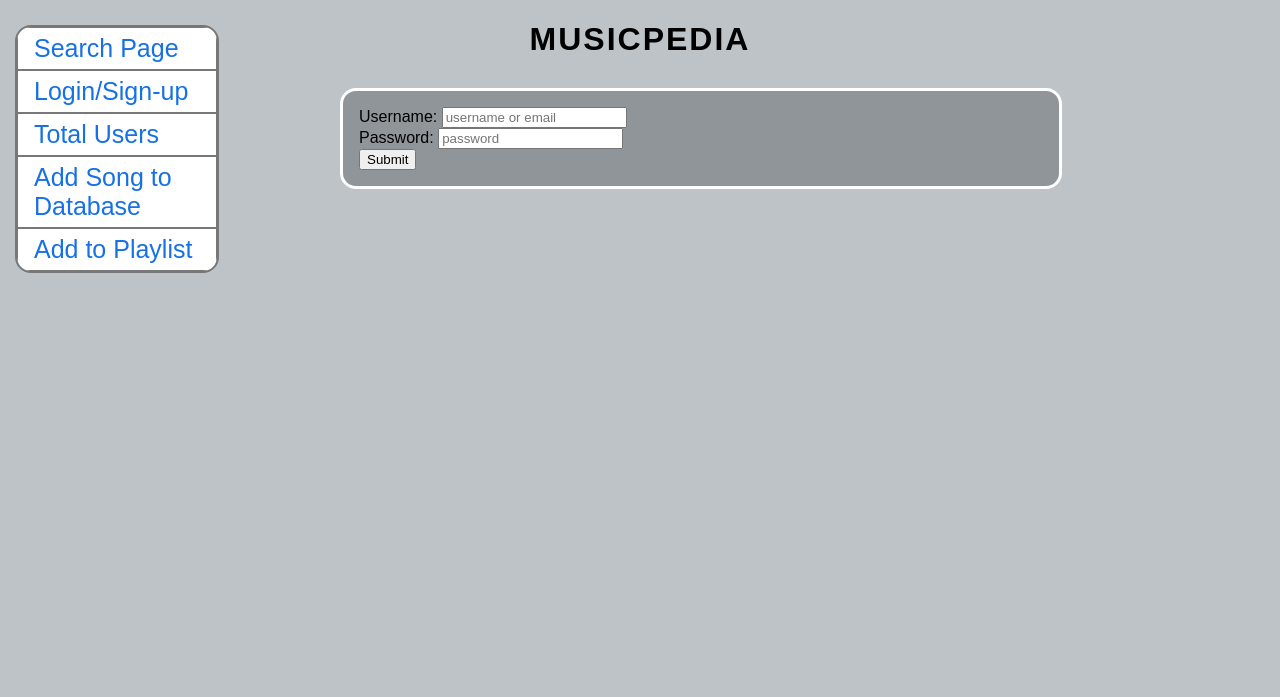
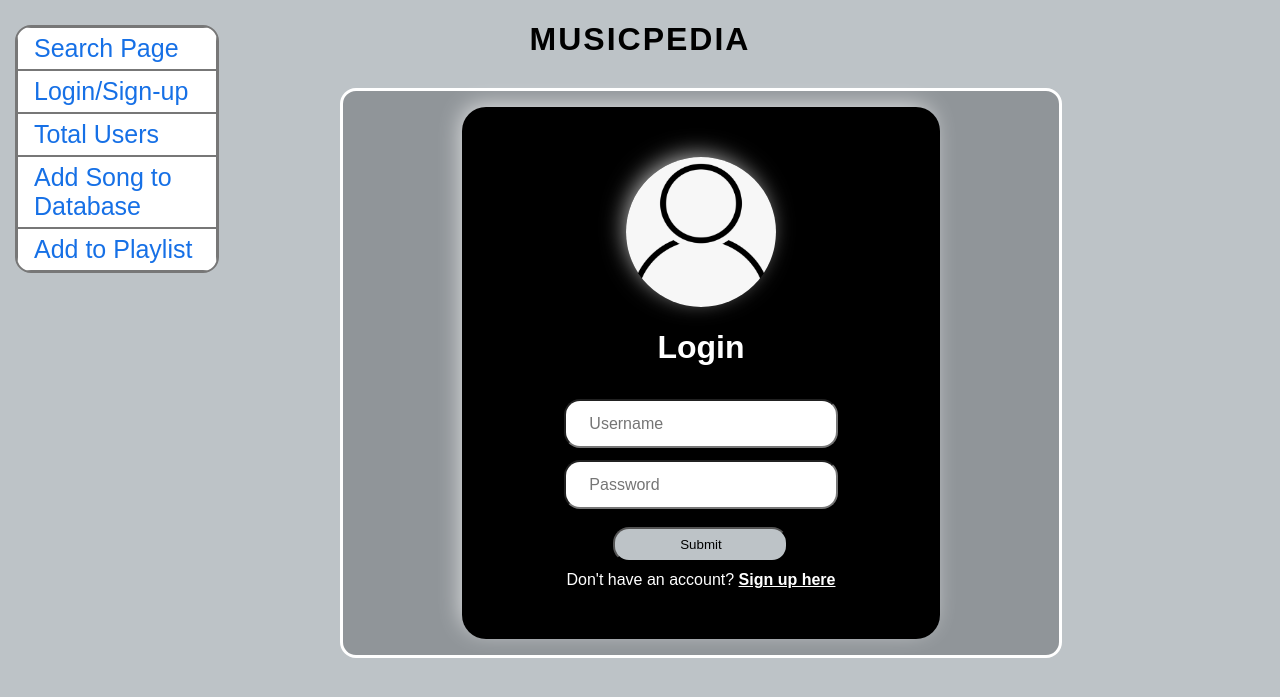
Before and after one commit to tmitul1/musicpedia, a PHP site: page /login.php in a window 1280 px wide. Shown: the top 697 px of the page. Run offline with PHP 8.4, Linux system fonts and the light colour scheme.

Commit message:
Styled the login page
Reformatted and styled the login page

```diff
--- a/login.php
+++ b/login.php
@@ -2,11 +2,21 @@
 require 'header.php';
 include_once 'connect.php';
 ?>
-        <form method=post id="form">
-        	Username: <input type="text" placeholder="username or email" name="username"><br>
-           	Password: <input type="password" placeholder="password" name="password"><br>
-        	<input type="submit" value="Submit">
-        </form>
+		<div class="form-container">
+			<form method="post"  id="form" class="login-form">
+			<img src="images/login_icon.png" alt="Login Icon" />
+			<h1>Login</h1>
+			<div class="form-input">
+				<input type="text" name="username" id="username" placeholder="   Username" class="form-data" required />
+			</div>
+			<div class="form-input-material">
+				<input type="password" name="password" id="password" placeholder="   Password" class="form-data" required />
+			</div>
+			<input type="submit" class="btn" value="Submit"></input>
+			<label>Don't have an account? <a href="">Sign up here</a> </label>
+			</form>
+		</div>
+
         	<?php
 
 	        // Check if username and password aren't null
--- a/style.css
+++ b/style.css
@@ -275,3 +275,75 @@ body{
 .main_albumCard li:hover{
     background:#e48b8b;
 }
+
+
+/*
+==============================
+        Login Page
+==============================
+*/
+.form-container{
+    width: 70%;
+    display: block;
+    margin: auto;
+}
+.form-container img{
+    height: 150px;
+    width: 150px;
+    border-radius: 5rem;
+    box-shadow: -4px -5px 23px -4px rgba(255,255,255,0.75);
+    -webkit-box-shadow: -4px -5px 23px -4px rgba(255,255,255,0.75);
+    -moz-box-shadow: -4px -5px 23px -4px rgba(255,255,255,0.75);
+}
+.login-form{
+    display: flex;
+    flex-direction: column;
+    align-items: center;
+    padding: 50px 40px;
+    color: white;
+    background: #000;
+    border-radius: 1.5rem;
+    box-shadow: -4px -5px 23px -4px rgba(255,255,255,0.75);
+    -webkit-box-shadow: -4px -5px 23px -4px rgba(255,255,255,0.75);
+    -moz-box-shadow: -4px -5px 23px -4px rgba(255,255,255,0.75);
+}
+
+.form-input{
+    margin: 12px 0;
+}
+.form-data{
+    width: 250px;
+    height: 25px;
+    padding: 10px;
+    font-size: 16px;
+    border-radius: 1rem;
+    -webkit-tap-highlight-color: transparent;
+}
+.form-data:focus{
+    box-shadow: -4px -5px 23px -4px rgba(255,255,255,0.75);
+    -webkit-box-shadow: -4px -5px 23px -4px rgba(255,255,255,0.75);
+    -moz-box-shadow: -4px -5px 23px -4px rgba(255,255,255,0.75);
+    outline-width: 0;
+    border-color: #e48b8b !important;
+
+}
+.btn{
+    padding: 8px 20px;
+    border-radius: 1rem;
+    overflow: hidden;
+    width: 175px;
+    margin: 18px 0 9px 0;
+    background-color: #bdc3c7;
+}
+.btn:hover{
+    background-color: #e48b8b;
+    box-shadow: -4px -5px 23px -4px rgba(255,255,255,0.75);
+    -webkit-box-shadow: -4px -5px 23px -4px rgba(255,255,255,0.75);
+    -moz-box-shadow: -4px -5px 23px -4px rgba(255,255,255,0.75);
+}
+
+/* ======= Sign Up Section ======= */
+.login-form label a:link, .login-form label a:visited{
+    color: #fff;
+    font-weight: bold;
+}
```
Also changed, not shown: images/login_icon.png (added).
